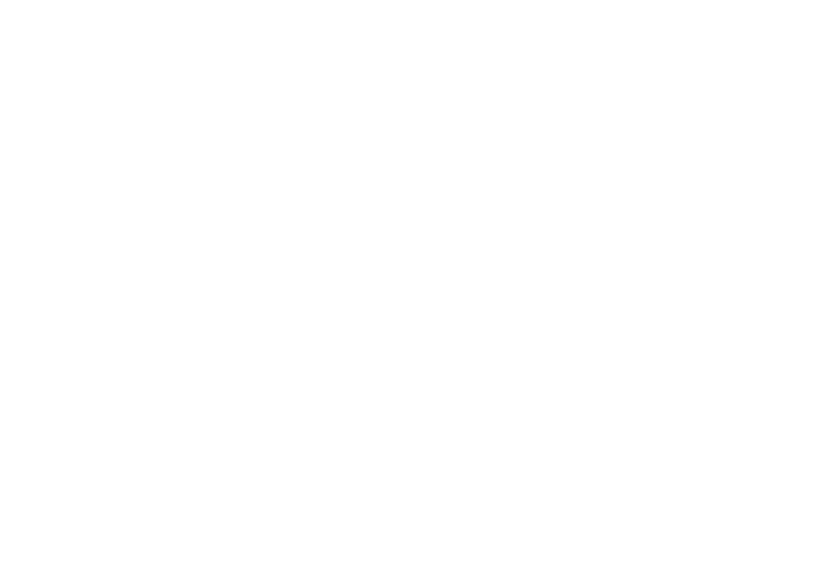
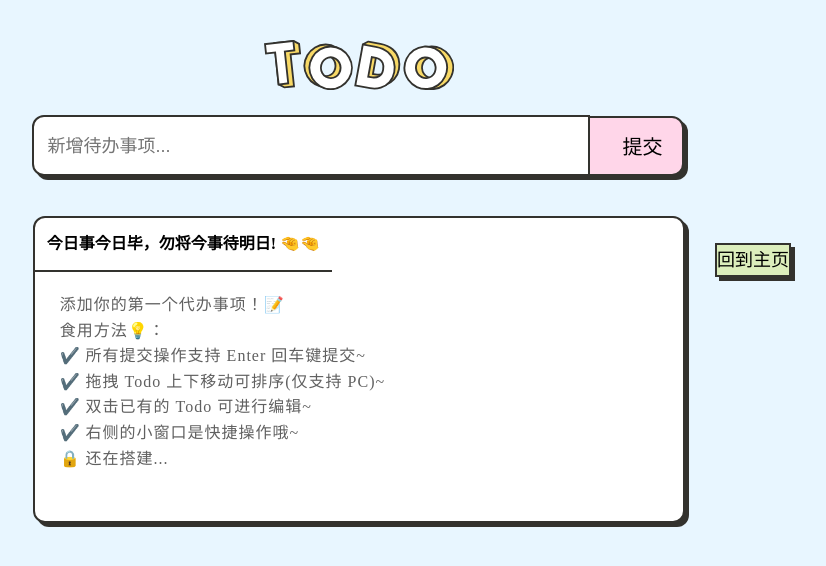
Before and after one commit to JaeHua/VueDemo, a Vue app: page /todolist in a window 1280 px wide. Before the commit this address had no page. Shown: the top 566 px of the page, without its empty margins (281-1107 px from the left). Built offline with nearby package versions, Linux system fonts and the light colour scheme.

Commit message:
step11.增加了404页面和todolist页面，但逻辑还没完成

```diff
--- a/src/router/index.js
+++ b/src/router/index.js
@@ -10,6 +10,12 @@
             meta: { title: 'Welcome',
                 showNav:false
             },
+        },
+        {
+            path: '/404',
+            name:'404',
+            component: ()=>import('../views/404.vue'),
+
         },
         {
             path: '/home',
@@ -41,6 +47,14 @@
                 auth:true,
                 showNav:true}
         },
+        {
+            path: '/todolist',
+            name: 'Todolist',
+            component: ()=>import('../views/Todolist.vue'),
+            meta: { title: 'Todolist',
+                auth:true,
+                showNav:false}
+        },
         ]
 
     // 创建路由对象
@@ -48,19 +62,25 @@
 
     router.beforeEach((to, from, next) => {
         const store = useStore()
-
+        if(to.matched.length===0){
+            next({name:'404'})
+        }else {
             if (to.meta['auth']) { // 判断是否需要登录
                 //判断用户是否登录
-            if (store.state.userModule.token!=='null') {
+                if (store.state.userModule.token !== 'null') {
                     // 这里还要判断token的有效性，比如有没有过期，需要后台发放token的时候携带的有效期
                     // 如果token无效，需要请求token
                     next();
+
                 } else {
+
+                    next({name: 'Login'})
                     // 跳转登录
-                next({name: 'Login'})
+
                 }
             } else {
                 next();
             }
+        }
     });
     export default router
--- /dev/null
+++ b/src/views/404.vue
@@ -0,0 +1,56 @@
+<script setup>
+import {ref, onMounted, onBeforeUnmount} from 'vue';
+import {useRouter} from "vue-router";
+const router = useRouter()
+const countDown = ref(5);
+onMounted(() => {
+  const timer = setInterval(() => {
+    countDown.value--;
+    if (countDown.value === 0) {
+      clearInterval(timer);
+      router.replace('home');
+    }
+  }, 1000);
+  document
+      .querySelector("body")
+      .setAttribute("style", "background-color: #dceebc");
+  onBeforeUnmount(() => {
+    document.querySelector("body").removeAttribute("style")
+  })
+});
+</script>
+
+<template>
+  <div class="_404">
+      <el-text tag="b" @click="$router.replace('home')">抱歉，页面未找到，<span>{{countDown}}</span>s后自动跳转到首页</el-text>
+    <img src="@/assets/404.jpg" alt="页面未找到">
+  </div>
+
+
+</template>
+
+<style scoped>
+body {
+  background-color: #dceebc;
+}
+
+._404 {
+  width: 30%;
+  margin: 5rem auto;
+}
+
+._404 img {
+  width: 30rem;
+}
+
+._404 a {
+  color: #010101;
+}
+
+._404 a:hover {
+  color: skyblue;
+}
+body {
+  background-color: initial;
+}
+</style>
--- a/src/views/Home.vue
+++ b/src/views/Home.vue
@@ -11,8 +11,8 @@
       <el-text tag="i">赞一个star吧⭐</el-text>
     </el-card></el-col>
   <el-col :span="6"><div class="grid-content ep-bg-purple" />
-    <el-card id="card" style="max-width: 256px">
-      <template #header id="title"><el-text tag="b" size="large">Todolist</el-text></template>
+    <el-card id="card" style="max-width: 256px"  @click="$router.replace('todolist')">
+      <template #header id="title" ><el-text tag="b" size="large">Todolist</el-text></template>
       <img
           src="@/assets/todolist.png"
           style="width: 100%"
--- /dev/null
+++ b/src/views/Todolist.vue
@@ -0,0 +1,203 @@
+<script setup>
+import {onBeforeUnmount, onMounted} from "vue";
+
+onMounted(() => {
+  document
+      .querySelector("body")
+      .setAttribute("style", "background-color: #e8f6ff");
+  document.querySelector("body").classList.add("background-dots");
+
+  onBeforeUnmount(() => {
+    document.querySelector("body").removeAttribute("style")
+  })
+});
+</script>
+
+<template>
+
+  <el-container class="container">
+    <el-header class="_img">
+    <h1 >
+
+      <img
+          src="@/assets/todo.svg"
+          style="width: 190px "
+      />
+    </h1>
+
+  </el-header>
+    <el-main class="parent-container">
+      <input type="text"  class="add-content" placeholder="新增待办事项..."/>
+      <button class="btn submit-btn" type="button" @click="">提交</button>
+    </el-main>
+    <el-main  class="parent-container">
+    <div class="todolist_box">
+      <div class="bar-message">
+        <div class="bar-message-text">
+          今日事今日毕，勿将今事待明日! 🤏🤏
+        </div>
+      </div>
+      <ul class="empty-tips">
+        <li> 添加你的第一个代办事项！📝</li>
+        <li>食用方法💡：</li>
+        <li>✔️ 所有提交操作支持 Enter 回车键提交~</li>
+        <li>✔️ 拖拽 Todo 上下移动可排序(仅支持 PC)~</li>
+        <li>✔️ 双击已有的 Todo 可进行编辑~</li>
+        <li>✔️ 右侧的小窗口是快捷操作哦~</li>
+        <li>🔒 还在搭建...</li></ul>
+
+    </div>
+    </el-main>
+    <div  class="side-bar" @click="$router.replace('home')" style="cursor: pointer;">
+      回到主页
+    </div>
+  </el-container>
+
+</template>
+
+<style scoped>
+.container{
+  margin-top: 20px;
+}
+._img{
+  margin:auto;
+}
+.parent-container {
+  display: flex;
+  justify-content: center;
+  align-items: center;
+
+}
+.add-content {
+  margin-top: 15px;
+  width: 45%;
+  font-size: 18px;
+  cursor: text;
+  border: 2px solid #33322E;
+  border-radius: 12px 0 0 12px;
+  height: 55px;
+  line-height: 64px;
+  text-indent: 12px;
+  box-shadow: 4px 4px 0 #33322E;
+}
+.submit-btn {
+
+  height: 60px;
+  width: 96px;
+  padding: 0;
+  text-align: center;
+  position: relative;
+  right: 2px;
+  top: 7.5px;
+  border: 0;
+  border-left: 2px solid #33322E;
+  border-radius: 0 12px 12px 0;
+  cursor: pointer;
+  background: #ffd6e9;
+  transition: all .25s;
+  font-size: 20px;
+  text-indent: 12px;
+  box-shadow: 4px 4px 0 #33322E;
+}
+.btn {
+  border: 2px solid #33322E;
+  text-align: center;
+  display: block;
+  position: relative;
+}
+.todolist_box {
+  position: relative;
+  background: #fff;
+  box-shadow: 4px 4px 0 #33322E;
+  border: 2px solid #33322E;
+  border-radius: 12px;
+  margin: 0;
+  padding-top: 0;
+  transition: all .5s ease;
+  max-width: 100%;
+  width: 53%;
+
+  overflow: hidden;
+}
+.bar-message {
+  position: relative;
+  display: block;
+  align-items: center;
+  justify-self: flex-start;
+  border-bottom: 2px solid #33322E;
+
+}
+.bar-message-text {
+  display: inline-block;
+  text-align: center;
+  font-weight: 600;
+  padding: 12px;
+  white-space: nowrap;
+  text-overflow: ellipsis;
+  overflow: hidden;
+}
+.empty-tips {
+  text-align: left;
+  max-width: 480px;
+  width: 90%;
+  margin: 20px auto 50px 25px ;
+
+  top: 15%;
+  left: 2%;
+  font-size: 16px;
+  color: #606060;
+  line-height: 1.6;
+  letter-spacing: 1px;
+}
+ul, li {
+  list-style-type: none;
+  margin: 0;
+  padding: 0;
+}
+.side-bar {
+  left: calc(100% + 28px);
+  top: 0;
+  height: 30px;
+  font-size: 18px;
+  display: flex;
+  margin: -300px 200px auto auto ;
+  justify-content: flex-start;
+  align-items: flex-start;
+  flex-direction: column;
+  border: 2px solid #33322E;
+  background: #dceebc;
+  box-shadow: 4px 4px 0 #33322E;
+  text-align: center;
+  transition: all .3s;
+  overflow: hidden;
+  z-index: 999;
+  cursor: pointer;
+}
+:root {
+  --body-bg: #e8f6ff;
+  --border-radius: 12px;
+  --border: 2px solid #33322E;
+  --box-shadow: 4px 4px 0 #33322E;
+  --box-shadow-reverse: -4px 4px 0 #33322E;
+  --padding: 20px 24px;
+  --btn-padding: 12px 24px;
+  --btn-small-padding: 10px 20px;
+  --font-color: #33322E;
+  --font-size-base: 16px;
+  --placeholder: rgba(51,50,46,.535);
+  --font-color-complete: rgba(51,50,46,.535);
+  --bg-normal: #F9F3E5;
+  --bg-submit: #ffd6e9;
+  --bg-completed: #D0F4F0;
+  --bg-discard: #FFF0EE;
+  --bg-deleted: #ddd;
+  --bg-edit: #fbeef3;
+  --normal: #f5d99e;
+  --completed: #8CD4CB;
+  --deleted: #F6A89E;
+  --black: #33322E;
+  --font: "PingFang SC", "Lantinghei SC", "Microsoft YaHei", "HanHei SC", "Helvetica Neue", "Open Sans", Arial, "Hiragino Sans GB", 微软雅黑, STHeiti, "WenQuanYi Micro Hei", SimSun, sans-serif, HYWenHei-GEW !important;
+}
+
+
+</style>
--- a/src/views/layout/Navbar.vue
+++ b/src/views/layout/Navbar.vue
@@ -33,9 +33,7 @@
 </template>
 
 <script lang="ts" setup>
-import storageService from '@/service/storageService';
 import { useStore } from 'vuex'
-import {mapState} from "vuex";
 import {computed, ref} from 'vue'
 
 const activeIndex = ref('1')
```
Also changed, not shown: src/assets/404.jpg (added), src/assets/todo.svg (added). Lines whose indentation alone changed are shown as unchanged.
